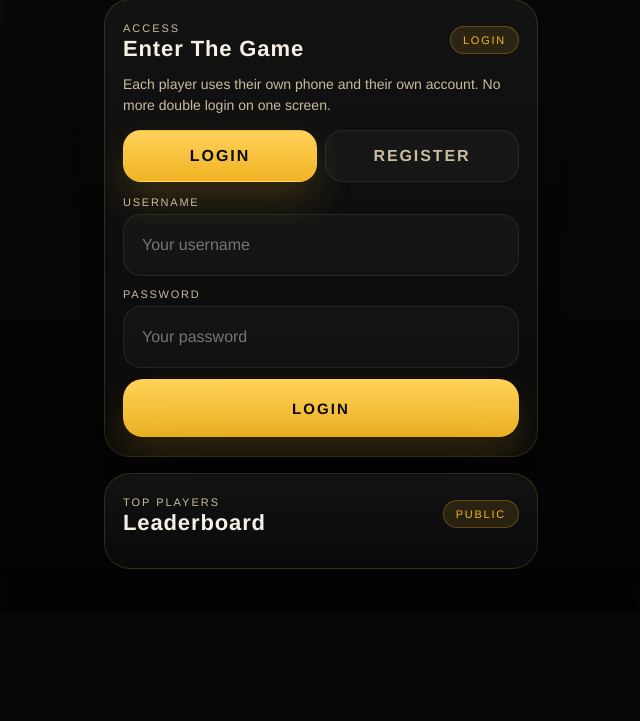
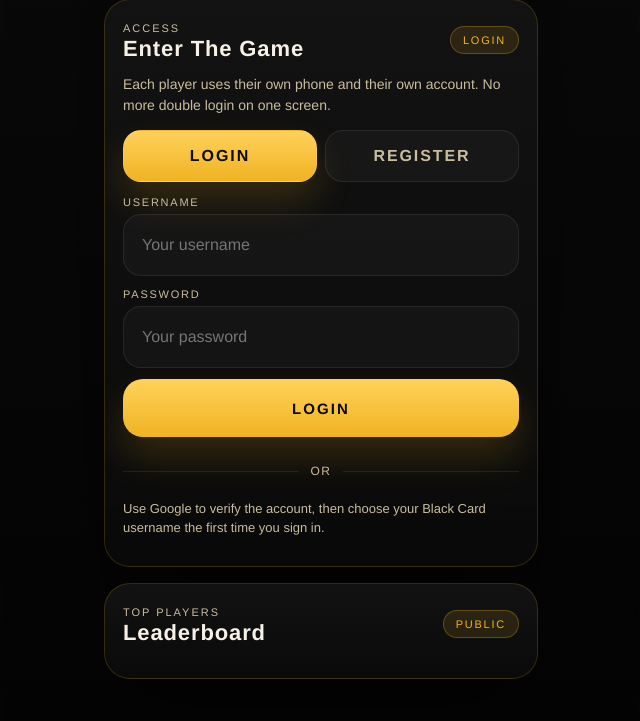
Before and after one commit to IDTMS/black_trivia_project, a Django app: template backend/game/templates/games/home.html in a window 1280 px wide. Shown: the part 597-1318 px from the top of the page, without its empty margins (319-959 px from the left). Before the commit the page ends 1166 px from the top, so only its background shows below. Run offline with Django 4.2, Linux system fonts and the light colour scheme; the template is opened without the code that fills it: most values are stand-ins (such as "Sample title", 1, 10 or a date in 2020); data that the repository does not hold is empty; some libraries are stand-ins or nearby versions.

Commit message:
Add Google sign-in with username selection

```diff
--- a/backend/game/models.py
+++ b/backend/game/models.py
@@ -5,6 +5,7 @@ from django.utils import timezone
 
 class User(AbstractUser):
     black_card_active = models.BooleanField(default=True)
+    google_sub = models.CharField(max_length=255, unique=True, null=True, blank=True)
     # Additional fields can be added here
 
     def __str__(self):
--- a/backend/game/templates/games/home.html
+++ b/backend/game/templates/games/home.html
@@ -303,6 +303,37 @@
             display: grid;
             gap: 12px;
             margin-top: 14px;
+        }
+
+        .auth-divider {
+            margin: 16px 0 12px;
+            display: flex;
+            align-items: center;
+            gap: 12px;
+            color: var(--text-soft);
+            font-size: 12px;
+            letter-spacing: 0.12em;
+            text-transform: uppercase;
+        }
+
+        .auth-divider::before,
+        .auth-divider::after {
+            content: "";
+            height: 1px;
+            flex: 1;
+            background: rgba(255, 255, 255, 0.08);
+        }
+
+        .google-wrap {
+            margin-top: 10px;
+            display: grid;
+            gap: 10px;
+        }
+
+        .google-wrap p {
+            color: var(--text-soft);
+            font-size: 13px;
+            line-height: 1.45;
         }
 
         .field {
@@ -633,6 +664,24 @@
             </label>
             <button class="primary-button" type="submit">Create Account</button>
         </form>
+
+        <form class="hidden" id="googleUsernameForm">
+            <label class="field">
+                <span>Google Email</span>
+                <input id="googleEmail" type="email" autocomplete="email" disabled>
+            </label>
+            <label class="field">
+                <span>Pick Your Username</span>
+                <input id="googleUsername" type="text" placeholder="Choose your Black Card username" autocomplete="username">
+            </label>
+            <button class="primary-button" type="submit">Finish With Google</button>
+        </form>
+
+        <div class="google-wrap hidden" id="googleAuthWrap">
+            <div class="auth-divider">or</div>
+            <p>Use Google to verify the account, then choose your Black Card username the first time you sign in.</p>
+            <div id="googleButton"></div>
+        </div>
     </section>
 
     <section class="card hidden" id="profileCard">
@@ -744,6 +793,8 @@
 </main>
 
 <script>
+    const googleClientId = "{{ google_client_id|escapejs }}";
+
     const state = {
         accessToken: localStorage.getItem('blackCardAccessToken') || '',
         refreshToken: localStorage.getItem('blackCardRefreshToken') || '',
@@ -752,6 +803,8 @@
         activeMatch: null,
         authMode: 'login',
         pollHandle: null,
+        pendingGoogleCredential: '',
+        pendingGoogleEmail: '',
     };
 
     const elements = {
@@ -772,6 +825,11 @@
         registerTab: document.getElementById('registerTab'),
         loginForm: document.getElementById('loginForm'),
         registerForm: document.getElementById('registerForm'),
+        googleUsernameForm: document.getElementById('googleUsernameForm'),
+        googleEmail: document.getElementById('googleEmail'),
+        googleUsername: document.getElementById('googleUsername'),
+        googleAuthWrap: document.getElementById('googleAuthWrap'),
+        googleButton: document.getElementById('googleButton'),
         logoutButton: document.getElementById('logoutButton'),
         createMatchButton: document.getElementById('createMatchButton'),
         joinForm: document.getElementById('joinForm'),
@@ -909,6 +967,14 @@
         elements.statusBanner.className = `status-banner ${tone} is-visible`;
     }
 
+    function resetGoogleSignupState() {
+        state.pendingGoogleCredential = '';
+        state.pendingGoogleEmail = '';
+        elements.googleEmail.value = '';
+        elements.googleUsername.value = '';
+        elements.googleUsernameForm.classList.add('hidden');
+    }
+
     function setAuthMode(mode) {
         state.authMode = mode;
         const isLogin = mode === 'login';
@@ -917,6 +983,10 @@
         elements.registerTab.classList.toggle('active', !isLogin);
         elements.loginForm.classList.toggle('hidden', !isLogin);
         elements.registerForm.classList.toggle('hidden', isLogin);
+        elements.googleAuthWrap.classList.toggle('hidden', !googleClientId);
+        if (!state.pendingGoogleCredential) {
+            elements.googleUsernameForm.classList.add('hidden');
+        }
     }
 
     function startPolling() {
@@ -1194,6 +1264,94 @@
         }
     }
 
+    async function completeGoogleSignIn(credential, username = '') {
+        const payload = await request('/api/auth/google/', {
+            method: 'POST',
+            body: JSON.stringify({
+                credential,
+                username,
+            }),
+        });
+
+        if (payload.needs_username) {
+            state.pendingGoogleCredential = credential;
+            state.pendingGoogleEmail = payload.email || '';
+            elements.googleEmail.value = payload.email || '';
+            elements.googleUsername.value = payload.suggested_username || '';
+            setAuthMode('register');
+            elements.googleUsernameForm.classList.remove('hidden');
+            showStatus(extractMessage(payload, 'Choose your username to finish Google sign-in.'), 'info');
+            return;
+        }
+
+        resetGoogleSignupState();
+        setStoredTokens(payload.access, payload.refresh);
+        state.currentUser = payload.user;
+        await fetchCurrentUser();
+        showStatus(`Welcome in, ${payload.user.username}.`, 'success');
+    }
+
+    async function handleGoogleUsername(event) {
+        event.preventDefault();
+        if (!state.pendingGoogleCredential) {
+            showStatus('Start with the Google button first.', 'error');
+            return;
+        }
+
+        const username = elements.googleUsername.value.trim();
+        if (!username) {
+            showStatus('Pick a username first.', 'error');
+            return;
+        }
+
+        try {
+            await completeGoogleSignIn(state.pendingGoogleCredential, username);
+        } catch (error) {
+            showStatus(error.message, 'error');
+        }
+    }
+
+    async function handleGoogleCredentialResponse(response) {
+        try {
+            await completeGoogleSignIn(response.credential);
+        } catch (error) {
+            showStatus(error.message, 'error');
+        }
+    }
+
+    function initializeGoogleSignIn() {
+        if (!googleClientId || !window.google || !window.google.accounts || !window.google.accounts.id) {
+            return;
+        }
+
+        elements.googleAuthWrap.classList.remove('hidden');
+        window.handleGoogleCredentialResponse = handleGoogleCredentialResponse;
+        google.accounts.id.initialize({
+            client_id: googleClientId,
+            callback: handleGoogleCredentialResponse,
+        });
+        google.accounts.id.renderButton(elements.googleButton, {
+            theme: 'outline',
+            size: 'large',
+            text: 'continue_with',
+            shape: 'pill',
+            width: Math.min(window.innerWidth - 72, 390),
+        });
+    }
+
+    function loadGoogleScript() {
+        if (!googleClientId) {
+            return;
+        }
+
+        const script = document.createElement('script');
+        script.src = 'https://accounts.google.com/gsi/client';
+        script.async = true;
+        script.defer = true;
+        script.onload = initializeGoogleSignIn;
+        document.head.appendChild(script);
+    }
+
     async function createMatch() {
         try {
             const payload = await request('/api/matches/', {method: 'POST'});
@@ -1307,6 +1465,7 @@
         stopPolling();
         state.currentUser = null;
         state.activeMatch = null;
+        resetGoogleSignupState();
         setStoredTokens('', '');
         setActiveMatchId('');
         renderVisibility();
@@ -1319,6 +1478,7 @@
     elements.registerTab.addEventListener('click', () => setAuthMode('register'));
     elements.loginForm.addEventListener('submit', handleLogin);
     elements.registerForm.addEventListener('submit', handleRegister);
+    elements.googleUsernameForm.addEventListener('submit', handleGoogleUsername);
     elements.logoutButton.addEventListener('click', logout);
     elements.createMatchButton.addEventListener('click', createMatch);
     elements.joinForm.addEventListener('submit', joinByCode);
@@ -1327,7 +1487,9 @@
     elements.copyCodeButton.addEventListener('click', copyInviteCode);
 
     renderVisibility();
+    setAuthMode('login');
     renderMatch();
+    loadGoogleScript();
     refreshLeaderboard().catch(() => {
         showStatus('Leaderboard is unavailable right now.', 'error');
     });
--- a/backend/game/urls.py
+++ b/backend/game/urls.py
@@ -2,6 +2,7 @@ from django.urls import path, include
 from rest_framework_simplejwt.views import TokenObtainPairView, TokenRefreshView
 from .views import (
     CurrentUserView,
+    GoogleAuthView,
     RegisterView,
     QuestionListCreateView,
     QuestionRetrieveUpdateDestroyView,
@@ -22,6 +23,7 @@ from .views import (
 urlpatterns = [
     # User Registration and Authentication
     path('register/', RegisterView.as_view(), name='register'),
+    path('auth/google/', GoogleAuthView.as_view(), name='google-auth'),
     path('me/', CurrentUserView.as_view(), name='current-user'),
     path('login/', TokenObtainPairView.as_view(), name='login'),
     path('token/', TokenObtainPairView.as_view(), name='token_obtain_pair'),
--- a/backend/game/views.py
+++ b/backend/game/views.py
@@ -1,8 +1,10 @@
+import os
 import random
 import secrets
 import string
 
 from django.contrib.auth import get_user_model
+from django.core.exceptions import ValidationError
 from django.db import models
 from django.http import JsonResponse
 from django.shortcuts import render
@@ -10,6 +12,7 @@ from django.utils import timezone
 from rest_framework import generics, permissions, status
 from rest_framework.response import Response
 from rest_framework.views import APIView
+from rest_framework_simplejwt.tokens import RefreshToken
 
 from .models import Leaderboard, Match, Question
 from .serializers import (
@@ -25,7 +28,9 @@ User = get_user_model()
 
 
 def home(request):
-    return render(request, 'games/home.html')
+    return render(request, 'games/home.html', {
+        'google_client_id': os.getenv('GOOGLE_CLIENT_ID', ''),
+    })
 
 
 def health(request):
@@ -61,6 +66,50 @@ def serialize_match(request, match, status_code=status.HTTP_200_OK, **extra):
     payload = MatchStateSerializer(match, context={'request': request}).data
     payload.update(extra)
     return Response(payload, status=status_code)
+
+
+def build_unique_username(base_username):
+    clean_base = ''.join(char for char in base_username.lower() if char.isalnum() or char == '_').strip('_')
+    if not clean_base:
+        clean_base = 'player'
+
+    candidate = clean_base[:150]
+    suffix = 1
+    while User.objects.filter(username=candidate).exists():
+        suffix += 1
+        trimmed_base = clean_base[: max(1, 150 - len(str(suffix)) - 1)]
+        candidate = f'{trimmed_base}_{suffix}'
+    return candidate
+
+
+def issue_tokens_for_user(user):
+    refresh = RefreshToken.for_user(user)
+    return {
+        'refresh': str(refresh),
+        'access': str(refresh.access_token),
+    }
+
+
+def validate_requested_username(username):
+    cleaned_username = (username or '').strip()
+    if not cleaned_username:
+        raise ValidationError('Username is required.')
+
+    username_field = User._meta.get_field('username')
+    for validator in username_field.validators:
+        validator(cleaned_username)
+
+    if User.objects.filter(username__iexact=cleaned_username).exists():
+        raise ValidationError('That username is already taken.')
+
+    return cleaned_username
+
+
+def verify_google_token(credential, client_id):
+    from google.auth.transport import requests as google_requests
+    from google.oauth2 import id_token
+
+    return id_token.verify_oauth2_token(credential, google_requests.Request(), client_id)
 
 
 def get_match_for_user(pk, user):
@@ -120,6 +169,88 @@ class RegisterView(generics.CreateAPIView):
     queryset = User.objects.all()
     permission_classes = (permissions.AllowAny,)
     serializer_class = UserSerializer
+
+
+class GoogleAuthView(APIView):
+    permission_classes = [permissions.AllowAny]
+
+    def post(self, request):
+        client_id = os.getenv('GOOGLE_CLIENT_ID')
+        if not client_id:
+            return Response({"error": "Google sign-in is not configured."}, status=status.HTTP_503_SERVICE_UNAVAILABLE)
+
+        credential = request.data.get('credential')
+        if not credential:
+            return Response({"error": "Google credential is required."}, status=status.HTTP_400_BAD_REQUEST)
+
+        try:
+            payload = verify_google_token(credential, client_id)
+        except Exception:
+            return Response({"error": "Google token verification failed."}, status=status.HTTP_400_BAD_REQUEST)
+
+        if payload.get('iss') not in {'accounts.google.com', 'https://accounts.google.com'}:
+            return Response({"error": "Invalid Google issuer."}, status=status.HTTP_400_BAD_REQUEST)
+
+        google_sub = payload.get('sub')
+        email = (payload.get('email') or '').strip().lower()
+        if not google_sub or not email or not payload.get('email_verified'):
+            return Response({"error": "Google account email is unavailable or unverified."}, status=status.HTTP_400_BAD_REQUEST)
+
+        requested_username = request.data.get('username')
+        user = User.objects.filter(google_sub=google_sub).first()
+        if not user:
+            user = User.objects.filter(email__iexact=email).first()
+
+        if user:
+            updated_fields = []
+            if user.google_sub != google_sub:
+                user.google_sub = google_sub
+                updated_fields.append('google_sub')
+            if not user.email:
+                user.email = email
+                updated_fields.append('email')
+            if payload.get('given_name') and not user.first_name:
+                user.first_name = payload.get('given_name')
+                updated_fields.append('first_name')
+            if payload.get('family_name') and not user.last_name:
+                user.last_name = payload.get('family_name')
+                updated_fields.append('last_name')
+            if updated_fields:
+                user.save(update_fields=updated_fields)
+        else:
+            suggested_username = build_unique_username(email.split('@', 1)[0] if email else payload.get('name', 'player'))
+            if not requested_username:
+                return Response({
+                    'needs_username': True,
+                    'email': email,
+                    'suggested_username': suggested_username,
+                    'message': 'Choose a username to finish Google sign-in.',
+                }, status=status.HTTP_200_OK)
+
+            try:
+                username = validate_requested_username(requested_username)
+            except ValidationError as exc:
+                return Response({
+                    'error': exc.messages[0],
+                    'needs_username': True,
+                    'email': email,
+                    'suggested_username': suggested_username,
+                }, status=status.HTTP_400_BAD_REQUEST)
+
+            user = User.objects.create_user(
+                username=username,
+                email=email,
+                password=None,
+            )
+            user.google_sub = google_sub
+            user.first_name = payload.get('given_name', '')
+            user.last_name = payload.get('family_name', '')
+            user.save(update_fields=['google_sub', 'first_name', 'last_name'])
+            Leaderboard.objects.create(user=user)
+
+        response_payload = issue_tokens_for_user(user)
+        response_payload['user'] = CurrentUserSerializer(user).data
+        return Response(response_payload, status=status.HTTP_200_OK)
 
 
 class CurrentUserView(APIView):
--- a/pyproject.toml
+++ b/pyproject.toml
@@ -8,8 +8,10 @@ dependencies = [
   "djangorestframework==3.15.2",
   "djangorestframework-simplejwt==5.3.1",
   "django-cors-headers==4.3.1",
+  "google-auth>=2.35,<3",
   "psycopg2-binary==2.9.10",
   "gunicorn==21.2.0",
+  "requests>=2.32,<3",
   "sqlparse==0.5.3",
   "asgiref==3.8.1",
   "tzdata==2023.3",
--- a/requirements.txt
+++ b/requirements.txt
@@ -3,8 +3,10 @@ Django==5.1.4
 djangorestframework==3.15.2
 djangorestframework-simplejwt==5.3.1
 django-cors-headers==4.3.1
+google-auth>=2.35,<3
 psycopg2-binary==2.9.10
 gunicorn==21.2.0
+requests>=2.32,<3
 
 # Utils
 sqlparse==0.5.3
```
Also changed, not shown: backend/game/tests.py (+58 -0 lines), README.md, backend/game/migrations/0007_user_google_sub.py (added), 1 other file.
